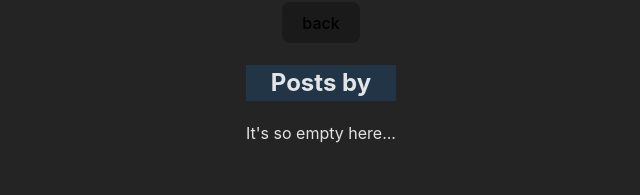
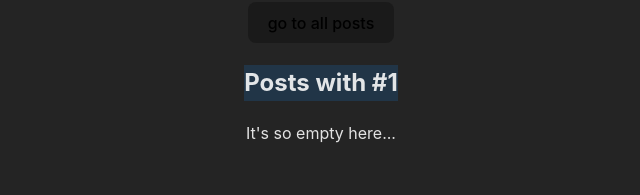
Before and after one commit to Astilarius/InIS_kusach, a React (Vite) app: page /tag/1 in a window 1280 px wide. Shown: the top 195 px of the page, without its empty margins (319-959 px from the left). Built offline with nearby package versions, Linux system fonts and the light colour scheme.

Commit message:
cleaner code

```diff
--- a/src/App.tsx
+++ b/src/App.tsx
@@ -60,6 +60,7 @@ function App() {
   return (
     <div className="App">
       <AddPostForm {...addPostFormArgs}/>
+      <h2>Posts</h2>
       <PostsList {...postsListArgs}/>
     </div>
   )
--- a/src/features/posts/AddPostForm.tsx
+++ b/src/features/posts/AddPostForm.tsx
@@ -9,7 +9,6 @@ import { useLocalStorage } from '../../hooks/UseLocalStorage'
 const AddPostForm = (args:AddPostFormArgs) => {
     const [title, setTitle] = useState('')
     const [content, setContent] = useState('')
-    // const [author, setAuthor] = useState('')
     const [image, setImage] = useState('')
     const [tags, setTags] = useState<string[]>([])
     const [tag, setTag] = useState<string>('')
@@ -24,14 +23,10 @@ const AddPostForm = (args:AddPostFormArgs) => {
                 setImage(result);
             })
         }}
-    // const onAuthorChanged = (e:ChangeEvent<HTMLInputElement>) => setAuthor(e.target.value);
     const tagAdd = (newTag:string) => {
         if (!tags.includes(newTag)){
             const newTags = [...tags, newTag]
             setTags(newTags)
-            // console.log(newTag)
-            // console.log(tags)
-            // console.log(newTags)
             setTag('')
         } else {
             setTag('')
@@ -54,7 +49,6 @@ const AddPostForm = (args:AddPostFormArgs) => {
                 id: id,
                 title: title,
                 content: content,
-                // author: author,
                 emojis: Object.assign({}, initialEmojis),
                 timestamp: new Date().toUTCString(),
                 image: image,
@@ -67,11 +61,8 @@ const AddPostForm = (args:AddPostFormArgs) => {
             setId(newId)
             setTitle('')
             setContent('')
-            // setAuthor('')
             setTags([])
             setImage('')
-            // console.log(newPosts)
-            // console.log(args)
         }
     }
     const ClearPosts = ()=>{
@@ -85,9 +76,9 @@ const AddPostForm = (args:AddPostFormArgs) => {
                 tagRemove(postTag)
             }
             return (
-            <div className='tag' key={postTag}>
+            <div key={postTag}>
                 <span>#{postTag}</span>
-                <button
+                <button className='Xbutton'
                     onClick={onTagXClick}
                 >x</button>
             </div>
@@ -106,13 +97,6 @@ const AddPostForm = (args:AddPostFormArgs) => {
                 name='postTitle'
                 value={title}
                 onChange={onTitleChanged} />
-            {/* <label htmlFor='postAuthor'>Post author:</label>
-            <input
-                type='text'
-                id='postAuthor'
-                name='postAuthor'
-                value={author}
-                onChange={onAuthorChanged} /> */}
             <label htmlFor='postContent'>Content:</label>
             <textarea
                     id="postContent"
@@ -121,11 +105,11 @@ const AddPostForm = (args:AddPostFormArgs) => {
                     onChange={onContentChanged} />
             <label htmlFor='file'>Image:</label>
             <input accept='.jpg' onChange={onImageChanged} type='file' name='file' id='file'/><br />
-            <label htmlFor='postAuthor'>Add tag:</label>
+            <label htmlFor='postTag'>Add tag:</label>
             <input
                 type='text'
-                id='postAuthor'
-                name='postAuthor'
+                id='postTag'
+                name='postTag'
                 value={tag}
                 onChange={onTagChanged}
                 onKeyDown={(e)=>{
@@ -139,7 +123,6 @@ const AddPostForm = (args:AddPostFormArgs) => {
                     tagAdd(tag)
                 }}>add tag</button>
             {tagComponent}
-            {/* <img src={image} /> */}
             <button type='button' onClick={onSavePostClicked} >Save post</button>
         </form>
     </section>
--- a/src/features/posts/PostsList.tsx
+++ b/src/features/posts/PostsList.tsx
@@ -20,16 +20,13 @@ const PostsList = (args:PostsListArgs) => {
       localStorage.setItem('post',JSON.stringify(post))
       location.href = `http://127.0.0.1:5173/post/${post.id}`
     }
-    // const onTagClick = ()=>{
-    //   location.href = `http://127.0.0.1:5173/author/${post.author}`
-    // }
     const onDeleteClick = ()=>{
       const newPosts = args.posts.filter(fpost=>fpost.id!==post.id)
       args.setPosts(newPosts)
     }
     console.log(post)
     const emojis = Object.entries(post.emojis).map((emoji)=><button key={emoji[0]} onClick={()=>emojiOnClick(post.id, emoji[0])}>{emoji[0]} {emoji[1]}</button>)
-    const tags = post.tags.map(tag=><div className='tag' key={tag}>{tag}#</div>)
+    const tags = post.tags.map(tag=><div onClick={()=>{location.href = `http://127.0.0.1:5173/tag/${tag}`}} className='tag' key={tag}>{tag}#</div>)
     return (
       <article className='post' key={post.id}>
           <h3 className='link' onClick={onTitleClick}>{post.title}</h3>
@@ -50,7 +47,6 @@ const PostsList = (args:PostsListArgs) => {
   renderedPosts.reverse()
   return (
     <section>
-        <h2>Posts</h2>
         <div className='posts'>
           {renderedPosts.length === 0 ? <p>It's so empty here...</p> : <></>}
           {renderedPosts}
--- a/src/features/posts/TagPostsList.tsx
+++ b/src/features/posts/TagPostsList.tsx
@@ -3,62 +3,19 @@ import { useLocalStorage } from '../../hooks/UseLocalStorage';
 import { useParams } from 'react-router-dom';
 import { Post } from '../../App';
 import garbageIcon from '../../assets/i.webp'
+import PostsList from './PostsList';
 
 function TagPostsList() {
     const [posts, setPosts] = useLocalStorage('posts', [])
     const params = useParams();
-    // const authorPosts = posts.filter( (post:Post)=>post.author===params.author)
     const tagPosts = posts.filter( (post:Post)=>post.tags.includes((params.tag!)))
-    function emojiOnClick(currentPostId:number,emoji:string){
-      console.log(currentPostId)
-      const newPosts = tagPosts.map( (post:Post)=>{
-        console.log(post)
-        if(post.id===currentPostId){
-          post.emojis[emoji]+=1
-        }
-        return post
-      })
-      setPosts(newPosts)
-    }
-    const renderedPosts = tagPosts.map((post:Post) => {
-      const onClick = ()=>{
-        localStorage.setItem('post',JSON.stringify(post))
-        location.href = `http://127.0.0.1:5173/post/${post.id}`
-      }
-      const emojis = Object.entries(post.emojis).map((emoji)=><button key={emoji[0]} onClick={()=>emojiOnClick(post.id, emoji[0])}>{emoji[0]} {emoji[1]}</button>)
-
-      const onDeleteClick = ()=>{
-        const newPosts = posts.filter((fpost:Post)=>fpost.id!==post.id)
-        setPosts(newPosts)
-        window.location.reload();
-      }
-      return (
-        <article className='post' key={post.id}>
-            <h3 onClick={onClick}>{post.title}</h3>
-            {
-              post.image !== '' ?
-              <img src={post.image} alt="Из-за отсустсвия БД картинку было негде сохранить :(" /> : <br/>
-            }
-            {
-              post.content !== '' ?
-              <p className='content'>{post.content}</p> : <br/>
-            }
-            {emojis}
-            <p>posted at {new Date(post.timestamp).getHours()}:{new Date(post.timestamp).getMinutes()}</p>
-            <button className='garbaj' onClick={onDeleteClick}><img src={garbageIcon}/></button>
-        </article>
-    )})
-    renderedPosts.reverse()
-    const onBackClick = ()=>{
-        location.href = 'http://127.0.0.1:5173/'
-    }
+    const postsListArgs = {posts:tagPosts,setPosts:setPosts}
     return (
-      <section>
-        <button onClick={onBackClick}>back</button>
-          <h2>Posts by {params.author}</h2>
-          {renderedPosts.length === 0 ? <p>It's so empty here...</p> : <></>}
-          {renderedPosts}
-      </section>
+      <div>
+        <button onClick={()=>{location.href = `http://127.0.0.1:5173/`}}>go to all posts</button>
+        <h2>Posts with #{params.tag}</h2>
+        <PostsList {...postsListArgs}/>
+      </div>
     )
 }
 
--- a/src/index.css
+++ b/src/index.css
@@ -126,10 +126,11 @@ form img{
   height: 20px;
 }
 
-/* .tag{
-  text-decoration-line: underline;
-} */
-
 .tag:hover{
   text-decoration-line: underline;
 }
+
+.Xbutton{
+  display: inline;
+  padding: 7px;
+}
--- a/src/main.tsx
+++ b/src/main.tsx
@@ -23,10 +23,6 @@ const router = createBrowserRouter([
     path: "/tag/:tag",
     element: <TagPostsList/>,
   },
-  // {
-  //   path: "/author/:author",
-  //   element: <AuthorPostsList/>,
-  // },
 ]);
 
 ReactDOM.createRoot(document.getElementById('root') as HTMLElement).render(
```
